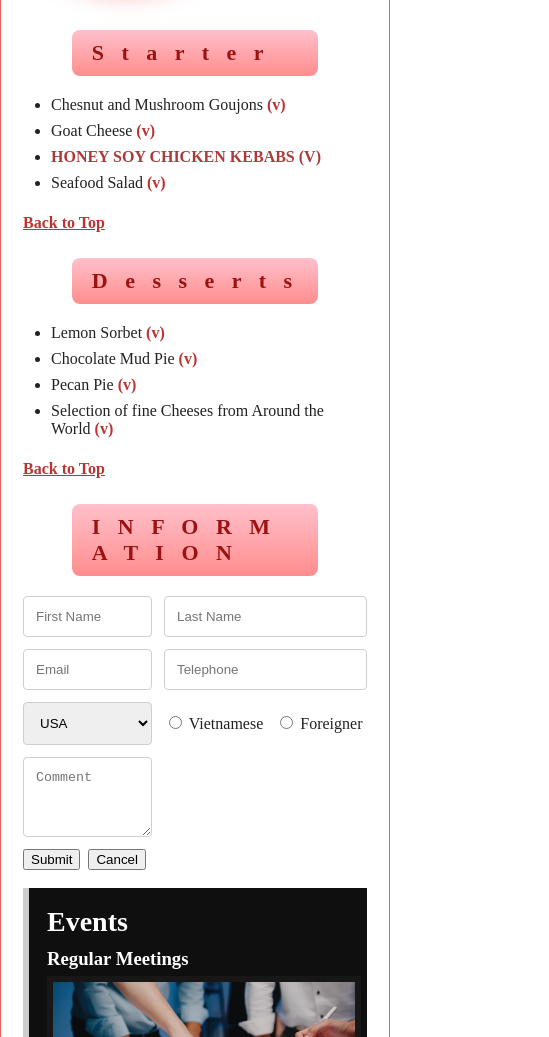
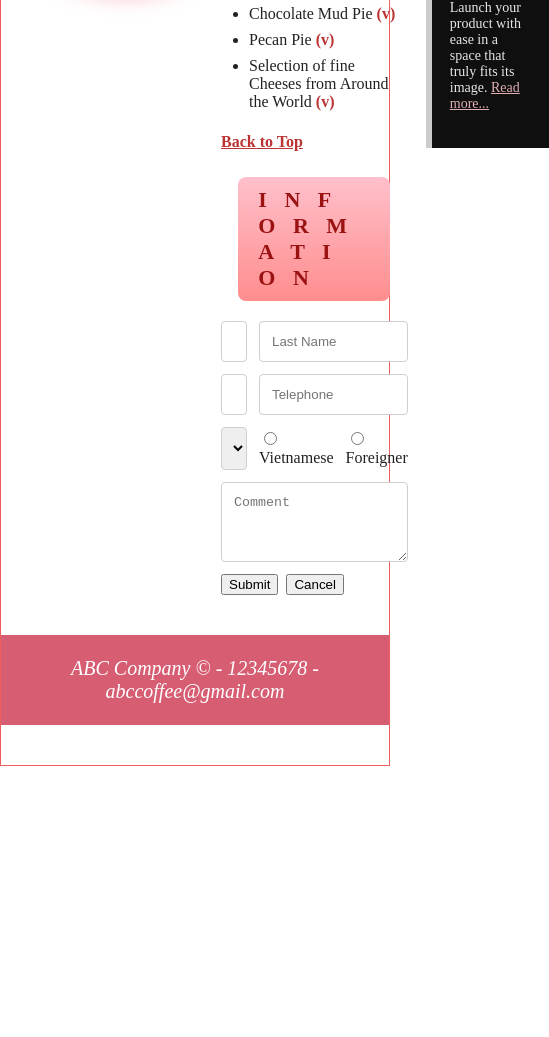
Before and after one commit to thanhtam-gittech/Bai-tap-5, a plain HTML site: page index.html in a window 390 px wide. Shown: the part 774-1811 px from the top of the page, 549 px wide, since content can reach past the window. After the commit the page ends 1558 px from the top, so only its background shows below. Drawn offline with Linux system fonts and the light colour scheme.

Commit message:
Bai tap 5

```diff
--- a/index.html
+++ b/index.html
@@ -207,13 +207,7 @@
       color: #fff;
       font-style: italic;
     }
-    @media (max-width:980px){
-      .content { flex-direction: column; }
-      .left, .right { width: 100%; }
-      .right { order: 3; }
-      form.info { grid-template-columns: 1fr; }
-      textarea { grid-column: auto; }
-    }
+
   </style>
 </head>
 <body>
```
